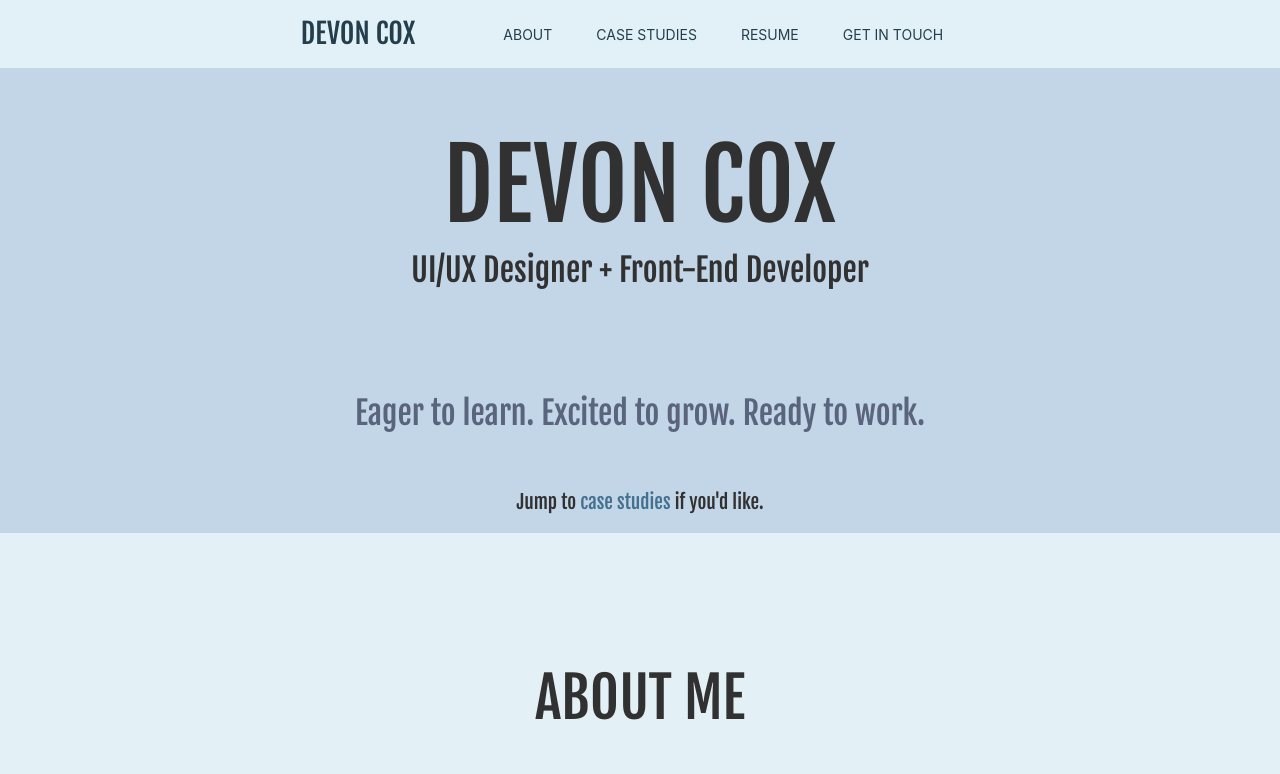
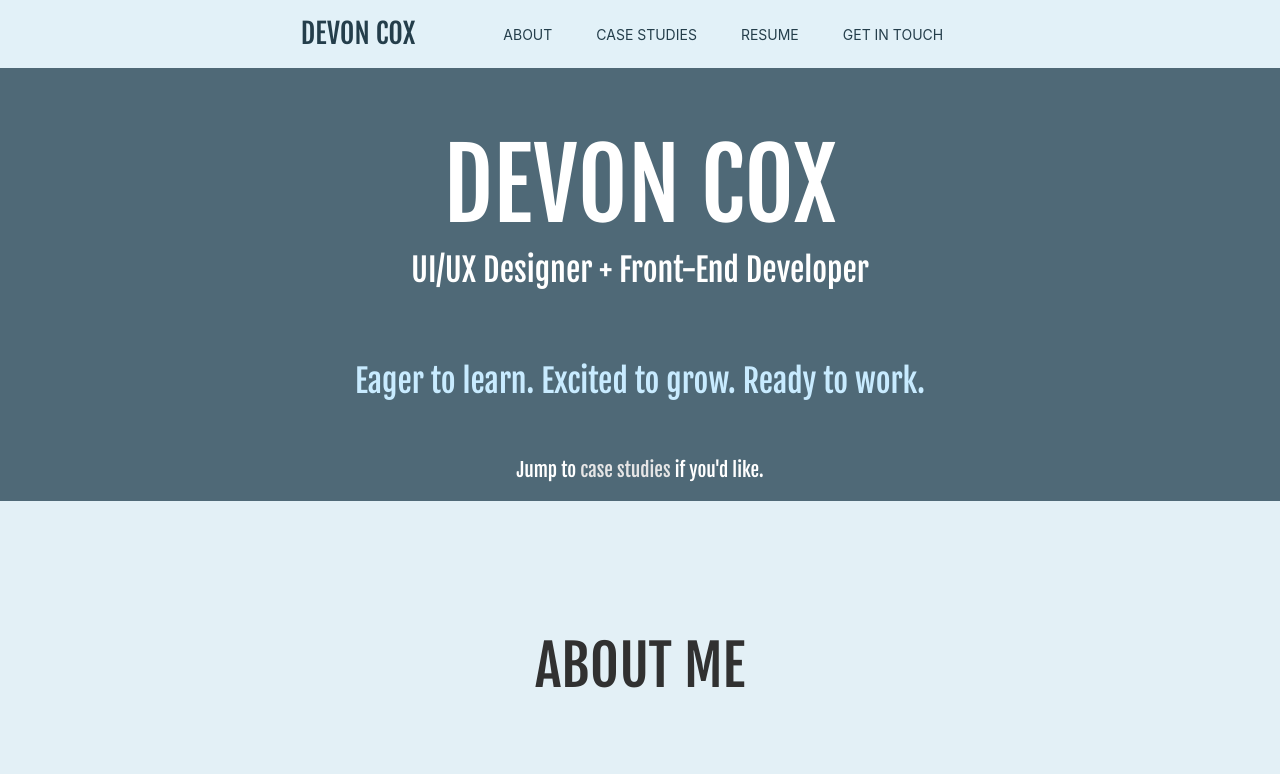
Before and after one commit to Devco2011/Devco2011.github.io, a React (Create React App) app: page /#/ in a window 1280 px wide. Shown: the top 774 px of the page. Built offline with nearby package versions, Linux system fonts and the light colour scheme.

Commit message:
header work

```diff
--- a/src/_variables.scss
+++ b/src/_variables.scss
@@ -1,5 +1,5 @@
 
-$body-bg: #c3d6e7;
+$body-bg: #4F6977;
 $white: #FFF;
 $gray-100: #FFF;
 $gray-200: #4E5D6C;
@@ -11,7 +11,7 @@ $gray-700: #495057;
 $gray-800: #343a40;
 $gray-900: #212529;
 $black: #000;
-$blue: #44718f;
+$blue: #E5E5E5;
 $indigo: #6610f2;
 $purple: #6f42c1;
 $pink: #e83e8c;
--- a/src/nav/navbar.scss
+++ b/src/nav/navbar.scss
@@ -1,5 +1,4 @@
 .navBrand {
     padding-right: 4rem;
     font-size: 2em;
-    color: #243E4B;
 }
--- a/src/portfolioCustom.scss
+++ b/src/portfolioCustom.scss
@@ -7,7 +7,7 @@
 h1 {
     font-family: 'Fjalla One', sans-serif;
     font-size: 6em;
-    color: #313131;
+    color: #ffffff;
 }
 h2 {
     font-family: 'Fjalla One', sans-serif;
@@ -23,7 +23,7 @@ h3 {
 h4 {
     font-family: 'Fjalla One', sans-serif;
     font-size: 2em;
-    color: #313131;
+    color: #ffffff;
 }
 h3.section-title {
     text-align: center;
@@ -45,7 +45,7 @@ h6 {
     color: #313131;
 }
 p {
-    color: #313131;
+    color: #fff;
     font-size: 1.2em;
 }
 
@@ -82,9 +82,9 @@ li {
     height: 6em;
 }
 .tagLine {
-    padding-top: 3em;
+    padding-top: 2em;
     text-align: center;
-    color: #5a647c;
+    color: #C8EBFF;
     font-family: 'Fjalla One', sans-serif;
 }
 .footer-contact {
@@ -98,7 +98,7 @@ li {
 .jumpTo {
     padding-top: 3em;
     text-align: center;
-    color: #313131;
+    color: #fff;
     font-family: 'Fjalla One', sans-serif;
 
 }
```
